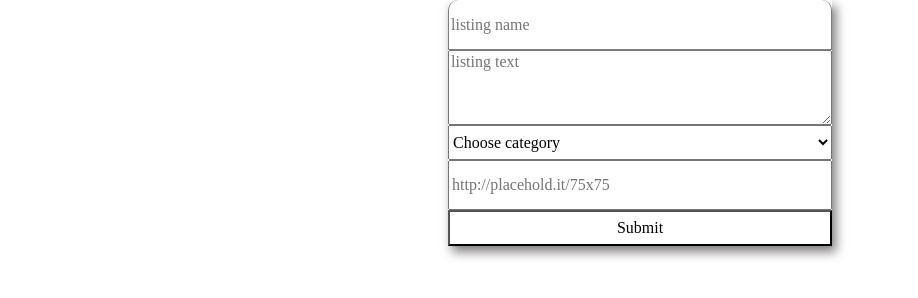
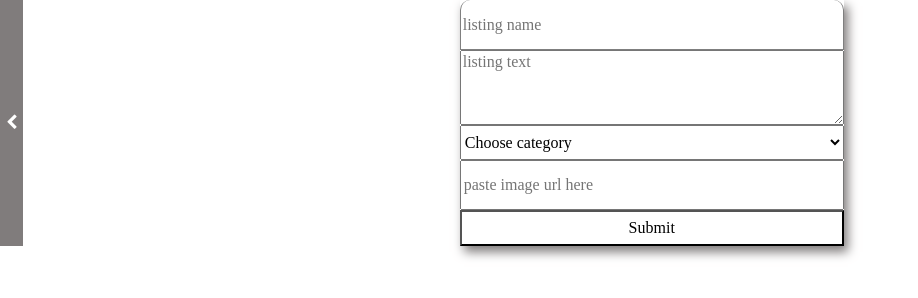
Before and after one commit to kscottwordsmith/ryans-list, a React app in the folder client/: page /add-listing in a window 1280 px wide. Shown: the whole page, without its empty margins (0-918 px from the left). Built offline with nearby package versions, Linux system fonts and the light colour scheme; no server answers.

Commit message:
added back button on add listing, changed placeholder text for image url

```diff
--- a/client/src/components/PostListing.js
+++ b/client/src/components/PostListing.js
@@ -45,6 +45,8 @@ class PostListing extends Component {
         })
         return (
             <Fragment>
+                <div id="submitPageContainer">
+                    <button onClick={this.handleSubmit} id="postBack"><i className="fa fa-chevron-left"></i></button>
                     <form onSubmit={this.handleSubmit} autoComplete="off" id="inputform">
                         <input
                             type="text"
@@ -69,11 +71,12 @@ class PostListing extends Component {
                             type="text"
                             onChange={this.handleChange}
                             value={this.state.coverPhoto}
-                        placeholder="http://placehold.it/75x75"
+                            placeholder="paste image url here"
                             name="coverPhoto"
                         />
                         <button onClick={this.handleSubmit} id="listButton">Submit</button>
                     </form>
+                </div>
             </Fragment>
         )
     }
--- a/client/src/styles/postListing.css
+++ b/client/src/styles/postListing.css
@@ -1,5 +1,22 @@
 html {box-sizing: border-box;}
 *, *:before, *:after {box-sizing: inherit;}
+
+#submitPageContainer {
+    display: flex;
+    justify-content: center;
+    align-content: center;
+}
+
+#postBack {
+    background: none;
+    border: none;
+}
+
+#postBack:hover {
+    background: rgb(128, 124, 124);
+    color: white;
+    cursor: pointer;
+}
 
 #inputform {
     display: flex;
```
Lines whose indentation alone changed are shown as unchanged.
